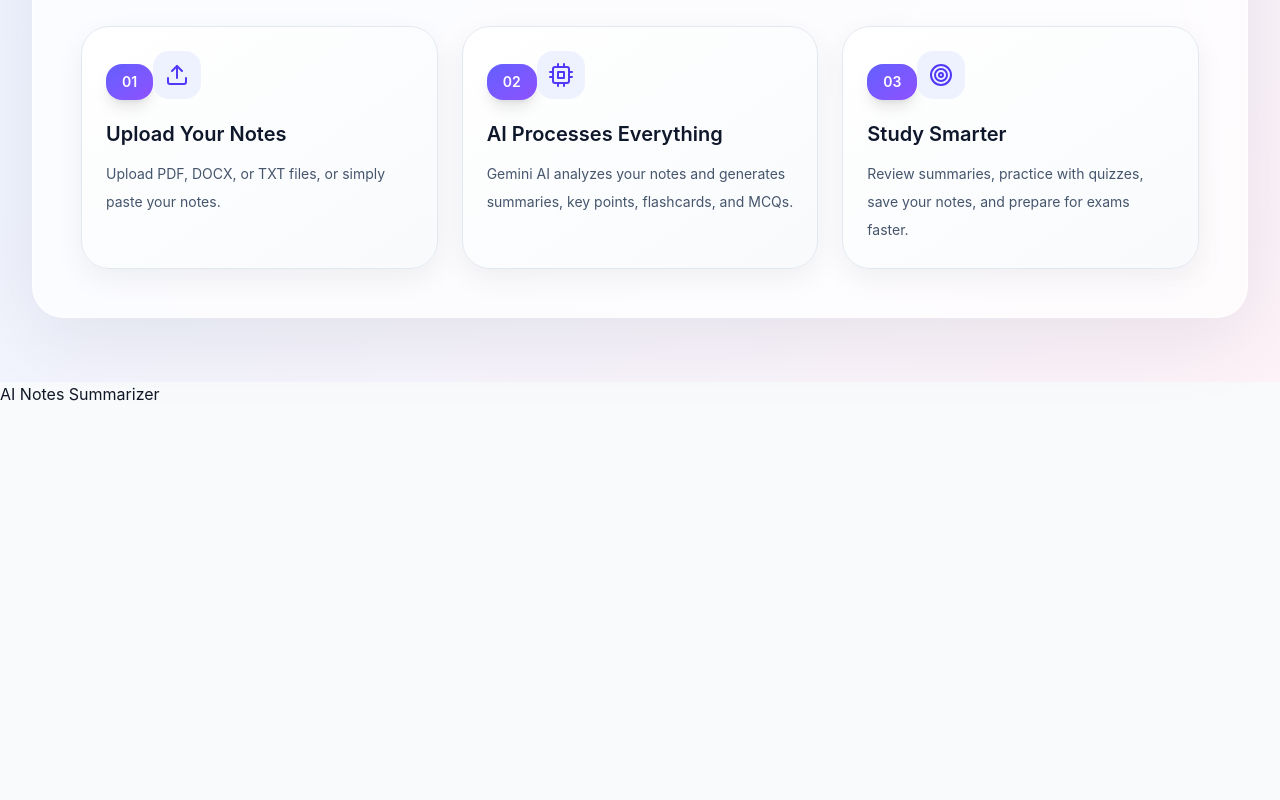
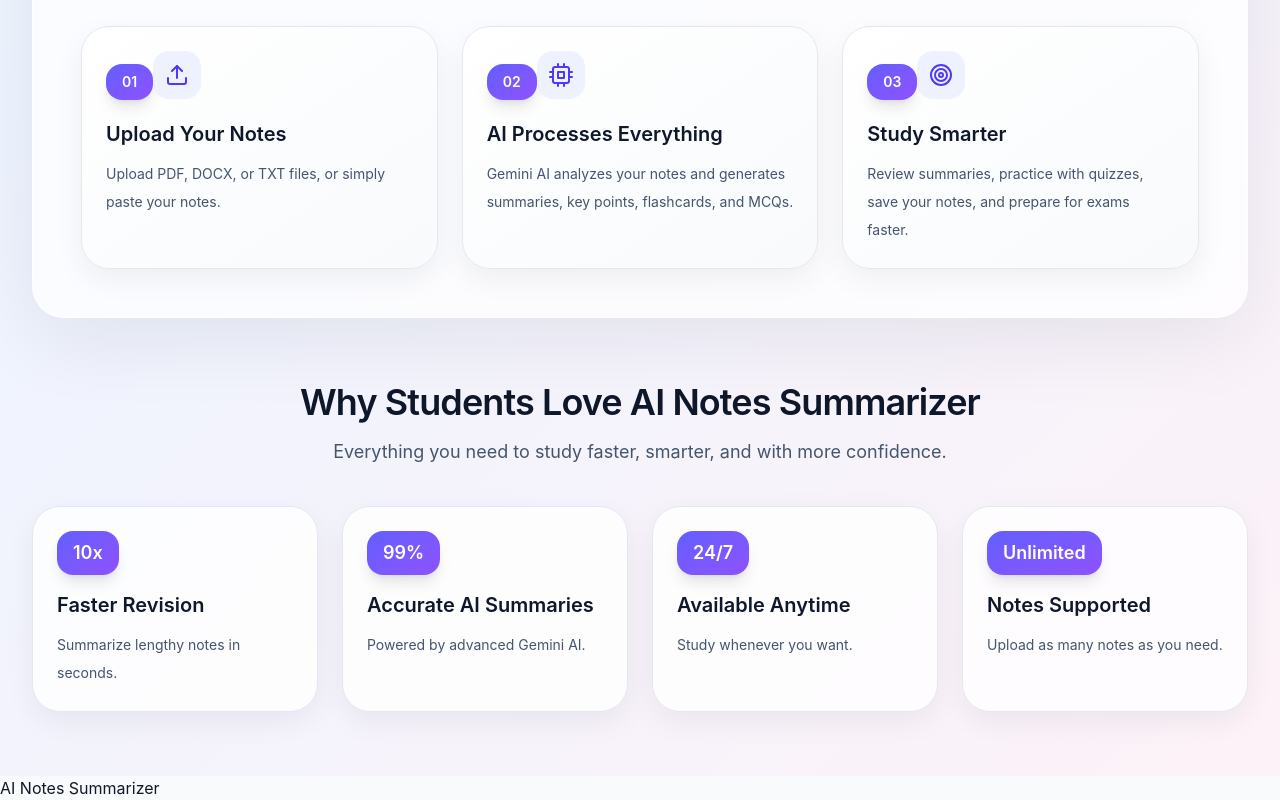
Before and after one commit to pradnyabagade015-dot/ai-notes-summarizer, a React (Vite) app: page / in a window 1280 px wide. Shown: the part 1453-2253 px from the top of the page. Before the commit the page ends 1859 px from the top, so only its background shows below. Built offline with nearby package versions, Linux system fonts and the light colour scheme.

Commit message:
Add Why Choose Us section

```diff
--- a/src/pages/Home.jsx
+++ b/src/pages/Home.jsx
@@ -61,6 +61,29 @@ const steps = [
     title: 'Study Smarter',
     description: 'Review summaries, practice with quizzes, save your notes, and prepare for exams faster.',
     icon: FiTarget,
+  },
+]
+
+const stats = [
+  {
+    number: '10x',
+    title: 'Faster Revision',
+    description: 'Summarize lengthy notes in seconds.',
+  },
+  {
+    number: '99%',
+    title: 'Accurate AI Summaries',
+    description: 'Powered by advanced Gemini AI.',
+  },
+  {
+    number: '24/7',
+    title: 'Available Anytime',
+    description: 'Study whenever you want.',
+  },
+  {
+    number: 'Unlimited',
+    title: 'Notes Supported',
+    description: 'Upload as many notes as you need.',
   },
 ]
 
@@ -190,6 +213,32 @@ function Home() {
           })}
         </div>
       </div>
+
+      <div className="mx-auto mt-16 max-w-7xl">
+        <div className="mb-10 text-center">
+          <h2 className="text-3xl font-semibold tracking-tight text-slate-900 sm:text-4xl">
+            Why Students Love AI Notes Summarizer
+          </h2>
+          <p className="mx-auto mt-4 max-w-2xl text-lg text-slate-600">
+            Everything you need to study faster, smarter, and with more confidence.
+          </p>
+        </div>
+
+        <div className="grid gap-6 md:grid-cols-2 xl:grid-cols-4">
+          {stats.map((stat) => (
+            <div
+              key={stat.title}
+              className="rounded-[1.75rem] border border-slate-200 bg-white/80 p-6 shadow-[0_10px_30px_rgba(15,23,42,0.06)] transition duration-300 hover:-translate-y-2 hover:shadow-[0_20px_45px_rgba(15,23,42,0.12)]"
+            >
+              <div className="mb-4 inline-flex rounded-2xl bg-gradient-to-br from-indigo-500 to-violet-500 px-4 py-2 text-lg font-semibold text-white shadow-lg">
+                {stat.number}
+              </div>
+              <h3 className="text-xl font-semibold text-slate-900">{stat.title}</h3>
+              <p className="mt-3 text-sm leading-7 text-slate-600">{stat.description}</p>
+            </div>
+          ))}
+        </div>
+      </div>
     </section>
   )
 }
```
